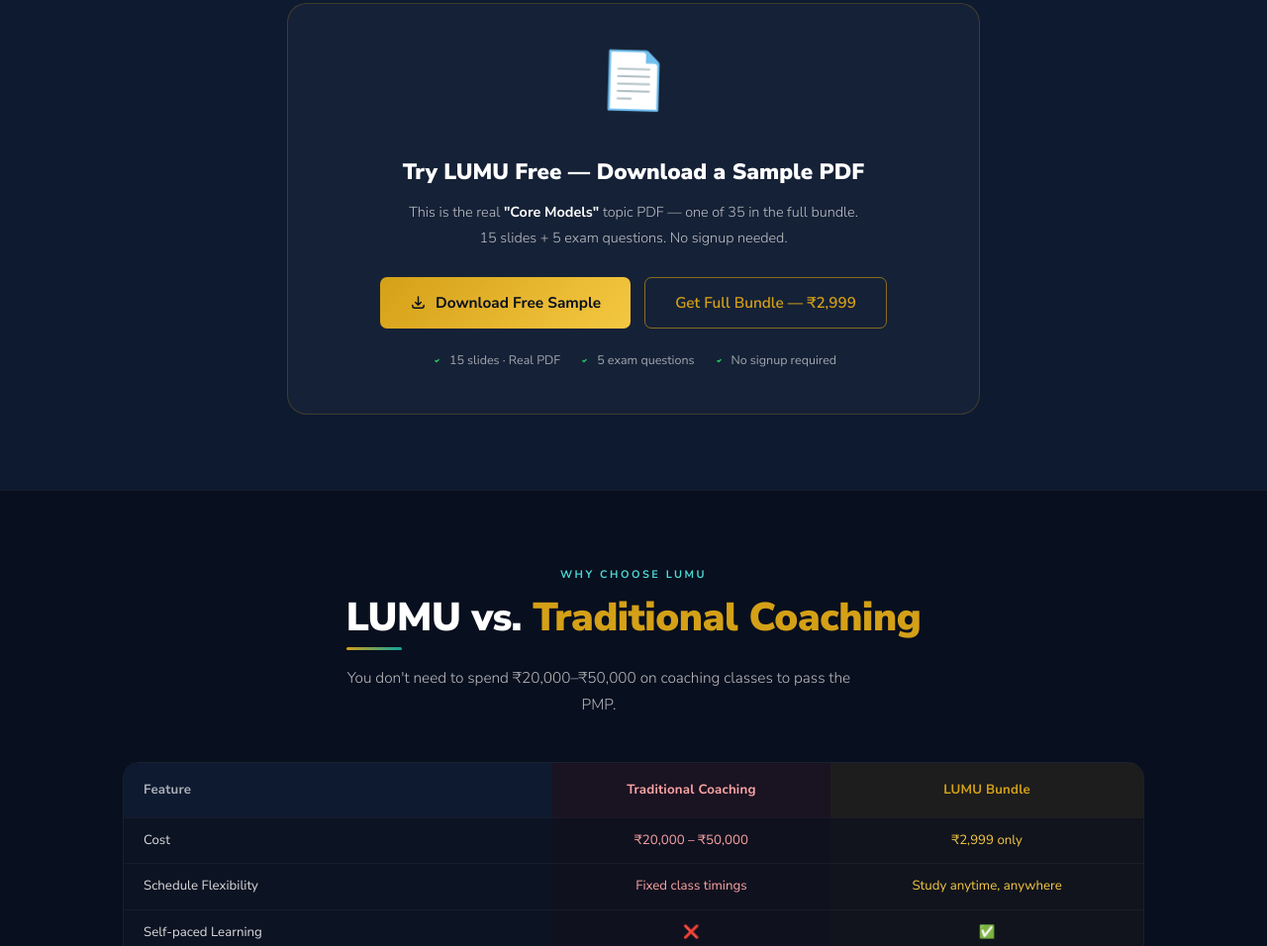
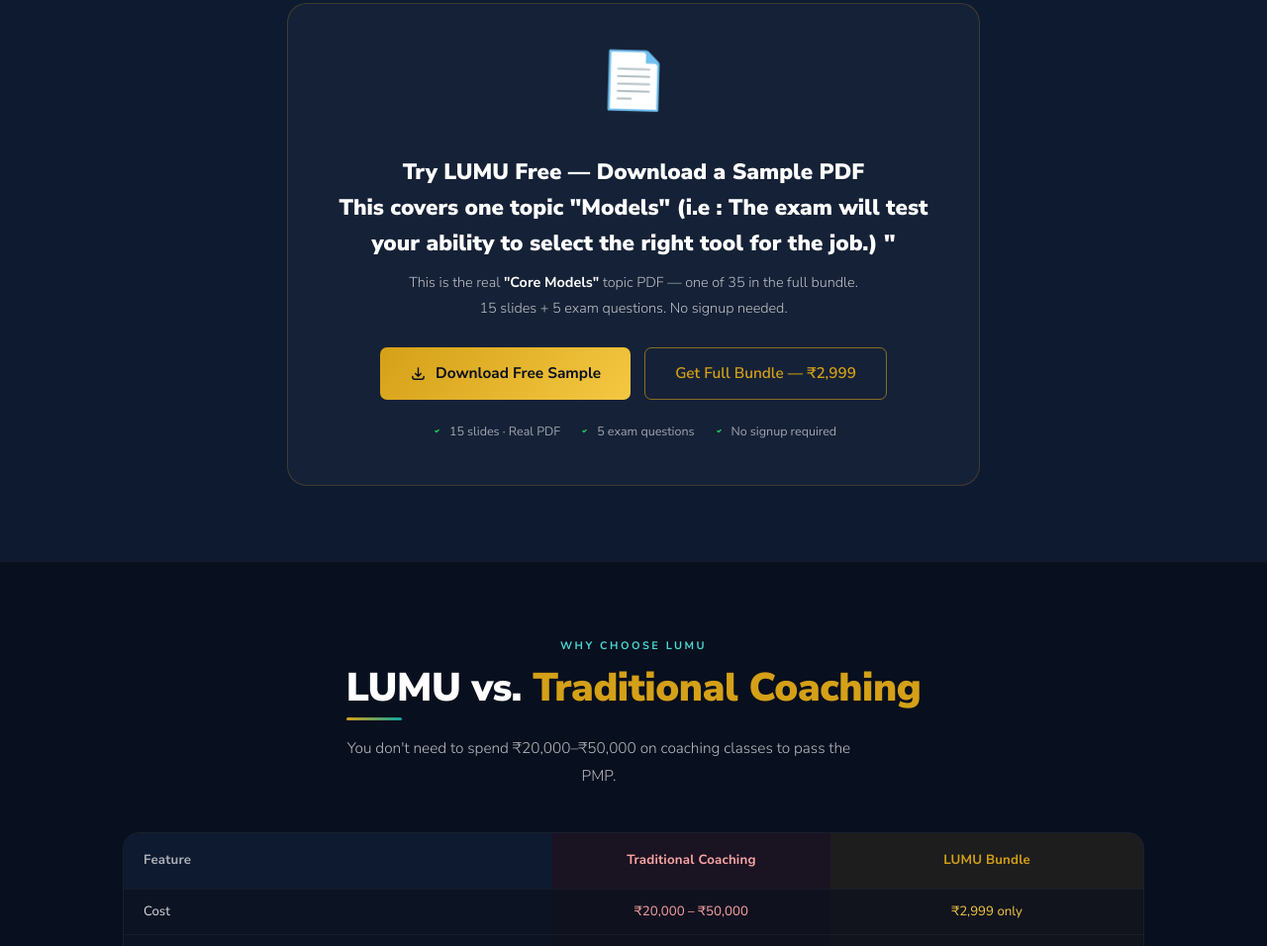
Before and after one commit to lumuorg/lumu.website, a plain HTML site: page index.html in a window 1280 px wide. Shown: the part 3813-4769 px from the top of the page at 99% size. Drawn offline with Linux system fonts and the light colour scheme.

Commit message:
Update index.html

```diff
--- a/index.html
+++ b/index.html
@@ -473,7 +473,7 @@ footer p{font-size:.78rem;font-weight:300;color:rgba(255,255,255,.4);line-height
     </div>
     <div class="sample-box reveal">
       <span class="pdf-icon">📄</span>
-      <h3 style="font-size:1.4rem;font-weight:900;color:#fff;margin-bottom:10px">Try LUMU Free — Download a Sample PDF</h3>
+      <h3 style="font-size:1.4rem;font-weight:900;color:#fff;margin-bottom:10px">Try LUMU Free — Download a Sample PDF </br> This covers one topic "Models" (i.e : The exam will test your ability to select the right tool for the job.) "</h3>
       <p style="font-size:.9rem;color:rgba(255,255,255,.72);font-weight:300;line-height:1.8;max-width:460px;margin:0 auto 26px">This is the real <strong style="color:#fff">"Core Models"</strong> topic PDF — one of 35 in the full bundle. 15 slides + 5 exam questions. No signup needed.</p>
       <div style="display:flex;gap:14px;justify-content:center;flex-wrap:wrap;margin-bottom:22px">
         <a href="PMP_Sample_CoreModels.pdf" download="PMP_Sample_CoreModels.pdf" class="btn" style="font-size:.96rem;padding:13px 30px;display:inline-flex;align-items:center;gap:9px">
```
